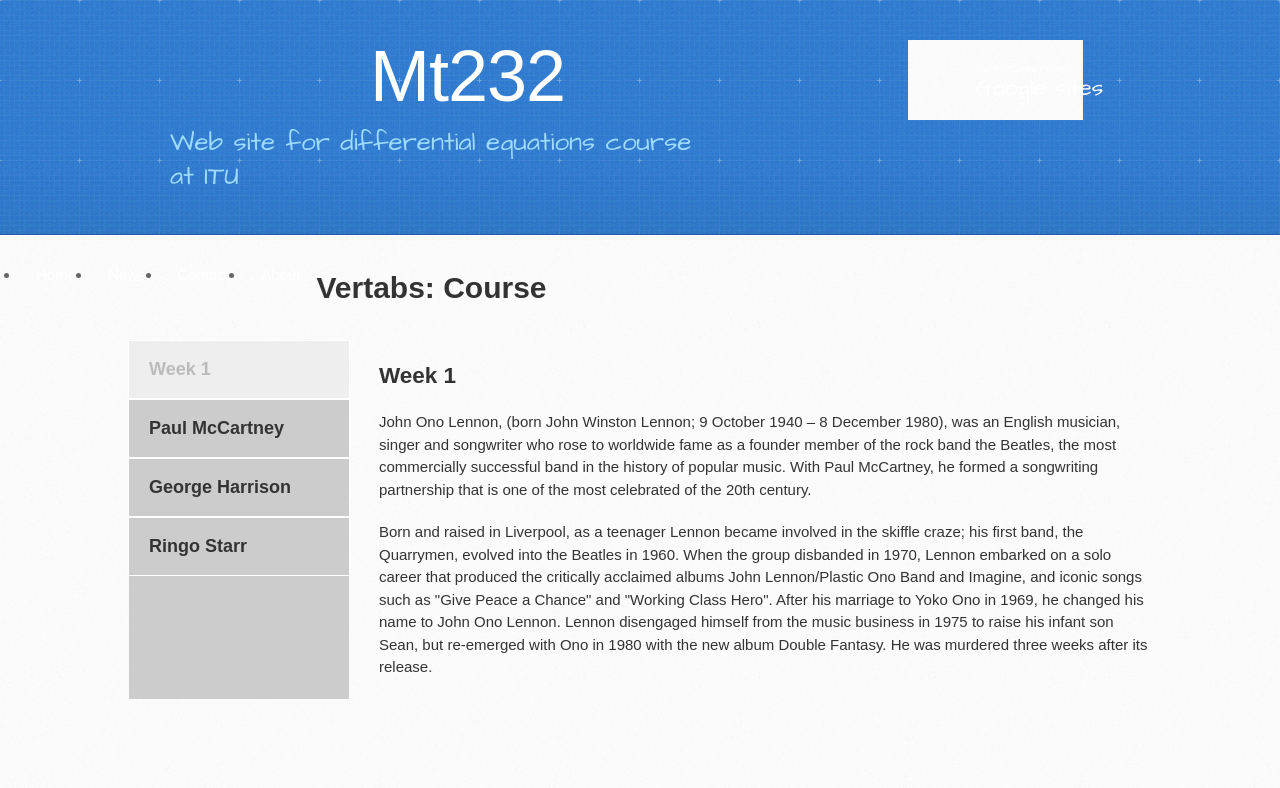
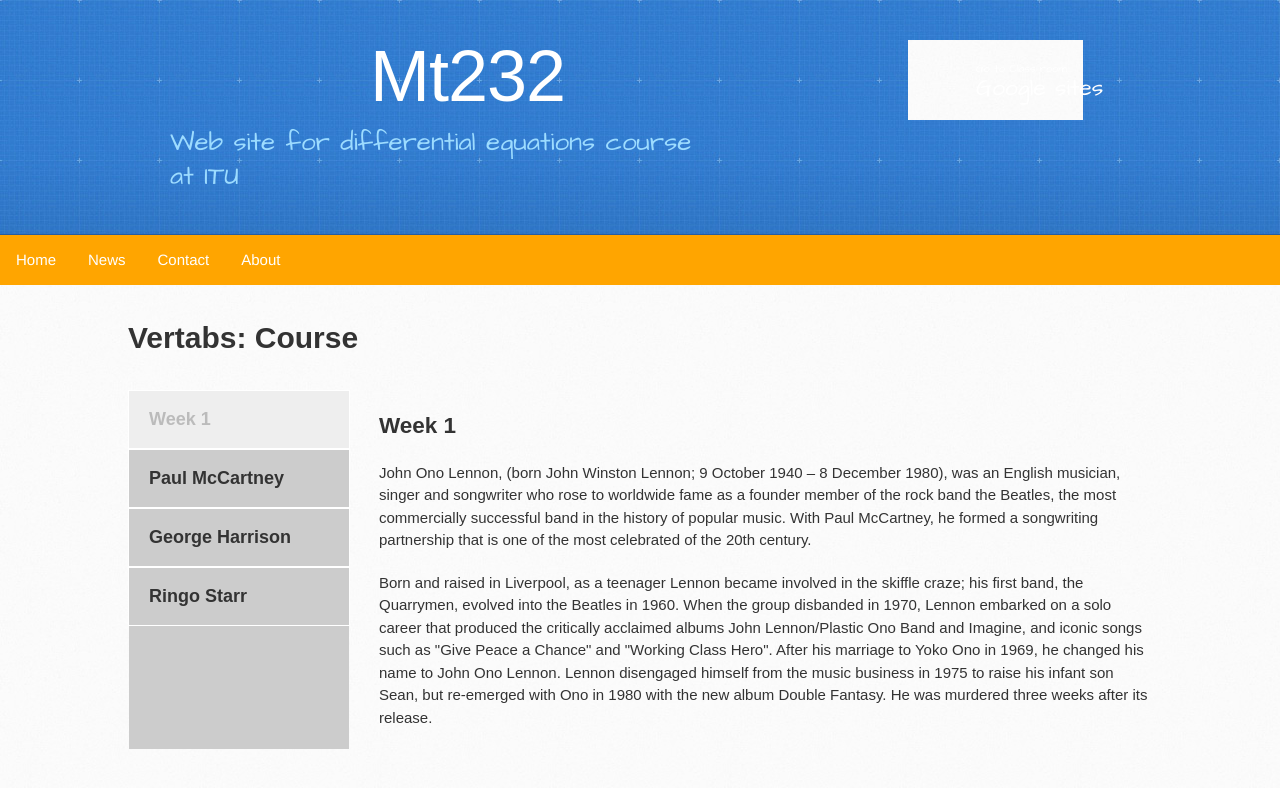
Before and after one commit to awais506/MT232, a plain HTML site: page Course/CourseMaterial.html in a window 1280 px wide. Drawn offline with Linux system fonts and the light colour scheme; files that its build step writes are made by us from their sources.

Commit message:
Update CourseMaterial.html

```diff
--- a/Course/CourseMaterial.html
+++ b/Course/CourseMaterial.html
@@ -31,6 +31,34 @@
     </header>
 
 
+
+<body>
+
+<style>
+ul {
+    list-style-type: none;
+    margin: 0;
+    padding: 0;
+    overflow: hidden;
+    background-color: orange;
+}
+
+li {
+    float: left;
+}
+
+li a {
+    display: inline-block;
+    color: white;
+    text-align: center;
+    padding: 14px 16px;
+    text-decoration: none;
+}
+
+li a:hover {
+    background-color: blue;
+}
+</style>
 
 <body>
 
```
